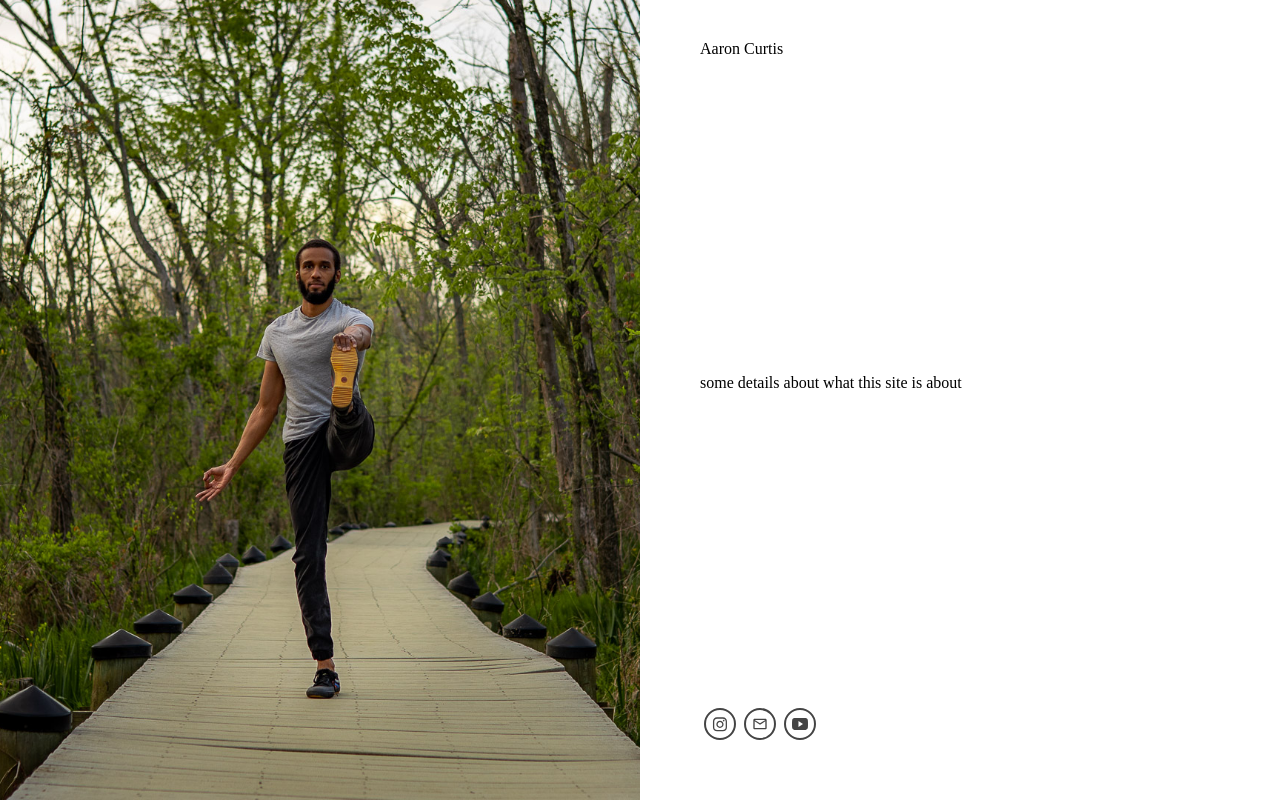
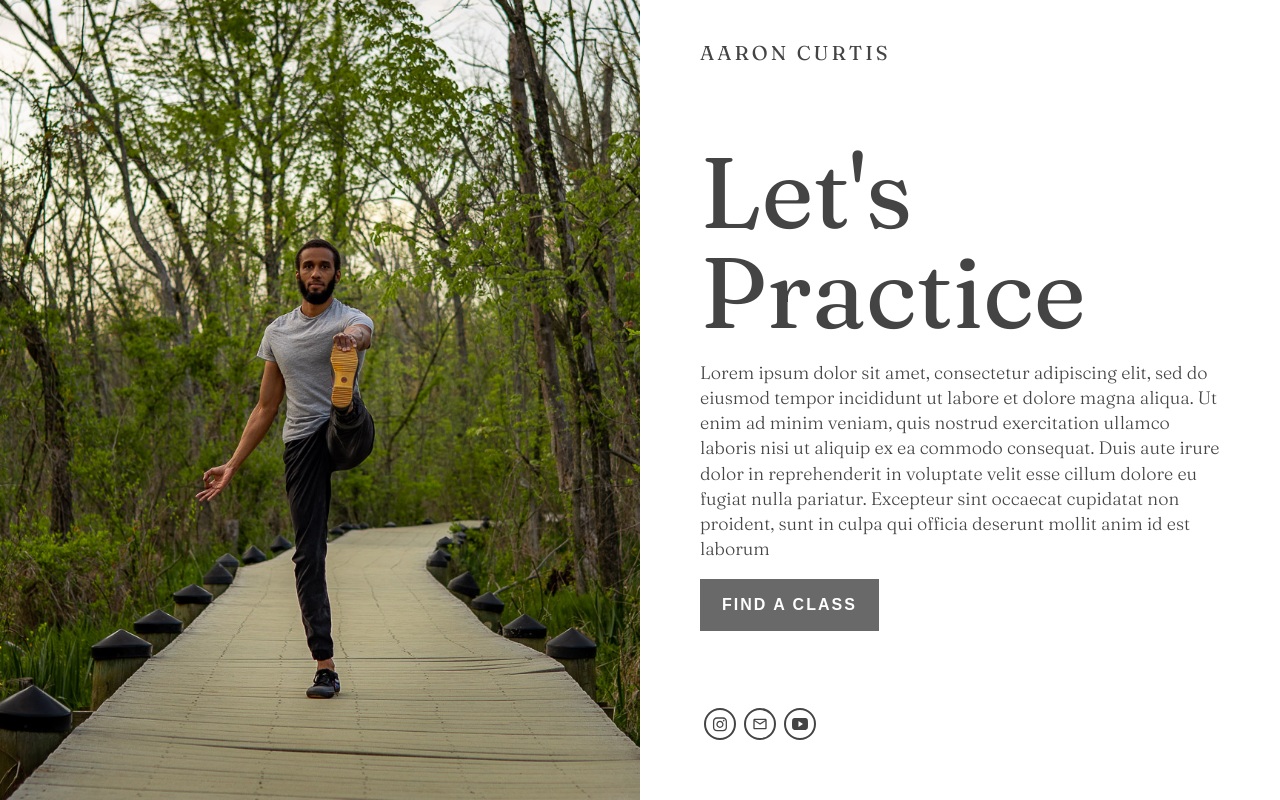
Before and after one commit to aaroncurtisyoga/aaroncurtisayoga, a React (Create React App) app in the folder client/: page / in a window 1280 px wide. Built offline with nearby package versions, Linux system fonts and the light colour scheme.

Commit message:
Styles, favicon, and typography for Landing Page

```diff
--- a/client/public/index.html
+++ b/client/public/index.html
@@ -2,41 +2,19 @@
 <html lang="en">
   <head>
     <meta charset="utf-8" />
-<!--    <link rel="icon" href="%PUBLIC_URL%/favicon.ico" />-->
+    <link rel="icon" href="%PUBLIC_URL%/lotus.ico" />
     <meta name="viewport" content="width=device-width, initial-scale=1" />
-    <meta name="theme-color" content="#000000" />
     <meta
       name="Aaron Curtis Yoga"
-      content="Personal website of Aaron Curtis. Exploring Dev, Yoga, and Life."
+      content="Personal website of Aaron Curtis Yoga"
     />
-    <!--
-      manifest.json provides metadata used when your web server is installed on aw
-      user's mobile device or desktop. See https://developers.google.com/web/fundamentals/web-server-manifest/
-    -->
     <link rel="manifest" href="%PUBLIC_URL%/manifest.json" />
-    <!--
-      Notice the use of %PUBLIC_URL% in the tags above.
-      It will be replaced with the URL of the `public` folder during the build.
-      Only files inside the `public` folder can be referenced from the HTML.
-
-      Unlike "/favicon.ico" or "favicon.ico", "%PUBLIC_URL%/favicon.ico" will
-      work correctly both with client-side routing and a non-root public URL.
-      Learn how to configure a non-root public URL by running `npm run build`.
-    -->
+    <link rel="preconnect" href="https://fonts.gstatic.com">
+    <link href="https://fonts.googleapis.com/css2?family=Fraunces:wght@300;400;600&display=swap" rel="stylesheet">
     <title>Aaron Curtis Yoga</title>
   </head>
   <body>
     <noscript>You need to enable JavaScript to run this server.</noscript>
     <div id="root"></div>
-    <!--
-      This HTML file is a template.
-      If you open it directly in the browser, you will see an empty page.
-
-      You can add webfonts, meta tags, or analytics to this file.
-      The build step will place the bundled scripts into the <body> tag.
-
-      To begin the development, run `npm start` or `yarn start`.
-      To create a production bundle, use `npm run build` or `yarn build`.
-    -->
   </body>
 </html>
--- a/client/src/App.scss
+++ b/client/src/App.scss
@@ -2,11 +2,14 @@ html {
   box-sizing: border-box;
 }
 
-*, *:before, *:after {
+*,
+*:before,
+*:after {
   box-sizing: inherit;
 }
 
 body {
+  font-family: "Fraunces", serif;
   margin: 0;
 }
 
@@ -17,13 +20,13 @@ body {
   width: 100%;
   height: 100%;
   overflow: hidden;
-  .content-image, .content-copy {
+  .content-image,
+  .content-copy {
     position: relative;
     min-height: 50vh;
     width: 100%;
     height: auto;
     float: left;
-
   }
   .content-image {
     .content-image-wrapper {
@@ -51,6 +54,57 @@ body {
     flex-direction: column;
     align-content: center;
     justify-content: space-between;
+    color: #444444;
+    .name {
+      font-size: 20px;
+      font-weight: 400;
+      text-transform: uppercase;
+      letter-spacing: 3px;
+    }
+    .headline {
+      font-weight: 400;
+      line-height: 1em;
+      font-size: 85px;
+      margin: 30px 0 20px;
+      @media screen and (min-width: 768px) {
+        font-size: 100px;
+        margin: 0;
+      }
+    }
+    .sub-headline-copy {
+      font-weight: 300;
+      font-size: 16px;
+      line-height: 1.4em;
+      @media screen and (min-width: 768px) {
+        font-size: 18px;
+      }
+    }
+    .cta-link {
+      background-color: #444;
+      color: #ffffff;
+      border: 2px solid #444;
+      max-width: 280px;
+      text-decoration: none;
+      text-transform: uppercase;
+      padding: 15px 20px;
+      letter-spacing: 2px;
+      font-weight: 600;
+      font-size: 16px;
+      margin: 25px 0 40px;
+
+      &:hover:not(.disabled) {
+        background-color: #fff;
+        color: #444444;
+      }
+      &[disabled] {
+        opacity: 0.8;
+        cursor: not-allowed;
+      }
+      @media screen and (min-width: 768px) {
+        max-width: none;
+        margin: 0;
+      }
+    }
   }
   .links {
     display: flex;
@@ -85,13 +139,12 @@ body {
   }
   @media screen and (min-width: 768px) {
     position: absolute;
-    .content-image, .content-copy {
+    .content-image,
+    .content-copy {
       width: 50%;
       height: 100%;
     }
-    .content-image {
-    }
-    .content-copy{
+    .content-copy {
       padding: 40px 60px 60px 60px;
     }
   }
--- a/client/src/components/LandingPage.tsx
+++ b/client/src/components/LandingPage.tsx
@@ -1,40 +1,106 @@
 import React from "react";
-import yogaPhoto from '../images/042321_050521_HandToBigToe.jpg'
+import yogaPhoto from "../images/042321_050521_HandToBigToe.jpg";
 
 const LandingPage: React.FC = () => {
+  const handleLinkClick = (e: any) => {
+    console.log(e.target.name);
+    const linkName = e.target.name;
+    switch (linkName) {
+      case "findAClass":
+        console.log(e.target);
+        break;
+      default:
+        console.log("handleLinkClick() default case triggered");
+    }
+  };
+
   return (
     <div className="landing-page">
       <div className="content-image">
         <div className="content-image-wrapper">
-                    <img src={yogaPhoto} alt="Aaron Curtis Yoga Pose"/>
+          <img src={yogaPhoto} alt="Aaron Curtis Yoga Pose" />
         </div>
       </div>
       <div className="content-copy">
         <div className={`name`}>Aaron Curtis</div>
-                <div className={`info`}>some details about what this site is about</div>
+        <div className={`info`}>
+          <h1 className="headline">Let's Practice</h1>
+          <p className="sub-headline-copy">
+            Lorem ipsum dolor sit amet, consectetur adipiscing elit, sed do
+            eiusmod tempor incididunt ut labore et dolore magna aliqua. Ut enim
+            ad minim veniam, quis nostrud exercitation ullamco laboris nisi ut
+            aliquip ex ea commodo consequat. Duis aute irure dolor in
+            reprehenderit in voluptate velit esse cillum dolore eu fugiat nulla
+            pariatur. Excepteur sint occaecat cupidatat non proident, sunt in
+            culpa qui officia deserunt mollit anim id est laborum
+          </p>
+          <div>
+            {/*
+            Todo: On Click: 1) Display popup saying "No classes at this
+             time, please check back soon"
+             */}
+            <button
+              className={`cta-link disabled`}
+              name={`findAClass`}
+              disabled={true}
+              onClick={(e) => handleLinkClick(e)}
+            >
+              Find A Class
+            </button>
+          </div>
+        </div>
         <div className={`links`}>
-                    <a href="" className="link-for-svg">
-                        <svg version="1.1" id="Layer_1" xmlns="http://www.w3.org/2000/svg" xmlnsXlink="http://www.w3.org/1999/xlink" x="0px" y="0px" viewBox="0 0 56.7 56.7" enableBackground="new 0 0 56.7 56.7" xmlSpace="preserve">
+          <a
+            href="https://www.instagram.com/aaroncurtisyoga"
+            className="link-for-svg"
+            target={`_blank`}
+          >
+            <svg
+              version="1.1"
+              id="Layer_1"
+              xmlns="http://www.w3.org/2000/svg"
+              xmlnsXlink="http://www.w3.org/1999/xlink"
+              x="0px"
+              y="0px"
+              viewBox="0 0 56.7 56.7"
+              enableBackground="new 0 0 56.7 56.7"
+              xmlSpace="preserve"
+            >
               <g>
-                                <path d="M28.2,16.7c-7,0-12.8,5.7-12.8,12.8s5.7,12.8,12.8,12.8S41,36.5,41,29.5S35.2,16.7,28.2,16.7z M28.2,37.7 c-4.5,0-8.2-3.7-8.2-8.2s3.7-8.2,8.2-8.2s8.2,3.7,8.2,8.2S32.7,37.7,28.2,37.7z"/>
-                                <circle cx="41.5" cy="16.4" r="2.9"/>
-                                <path d="M49,8.9c-2.6-2.7-6.3-4.1-10.5-4.1H17.9c-8.7,0-14.5,5.8-14.5,14.5v20.5c0,4.3,1.4,8,4.2,10.7c2.7,2.6,6.3,3.9,10.4,3.9
+                <path d="M28.2,16.7c-7,0-12.8,5.7-12.8,12.8s5.7,12.8,12.8,12.8S41,36.5,41,29.5S35.2,16.7,28.2,16.7z M28.2,37.7 c-4.5,0-8.2-3.7-8.2-8.2s3.7-8.2,8.2-8.2s8.2,3.7,8.2,8.2S32.7,37.7,28.2,37.7z" />
+                <circle cx="41.5" cy="16.4" r="2.9" />
+                <path
+                  d="M49,8.9c-2.6-2.7-6.3-4.1-10.5-4.1H17.9c-8.7,0-14.5,5.8-14.5,14.5v20.5c0,4.3,1.4,8,4.2,10.7c2.7,2.6,6.3,3.9,10.4,3.9
                                 h20.4c4.3,0,7.9-1.4,10.5-3.9c2.7-2.6,4.1-6.3,4.1-10.6V19.3C53,15.1,51.6,11.5,49,8.9z M48.6,39.9c0,3.1-1.1,5.6-2.9,7.3
                                 s-4.3,2.6-7.3,2.6H18c-3,0-5.5-0.9-7.3-2.6C8.9,45.4,8,42.9,8,39.8V19.3c0-3,0.9-5.5,2.7-7.3c1.7-1.7,4.3-2.6,7.3-2.6h20.6
-                                c3,0,5.5,0.9,7.3,2.7c1.7,1.8,2.7,4.3,2.7,7.2V39.9L48.6,39.9z"/>
+                                c3,0,5.5,0.9,7.3,2.7c1.7,1.8,2.7,4.3,2.7,7.2V39.9L48.6,39.9z"
+                />
               </g>
             </svg>
           </a>
-                    <a href="" className="link-for-svg">
+          <a href="mailto: aaroncurtisyoga@gmail.com" className="link-for-svg">
             <svg xmlns="http://www.w3.org/2000/svg" viewBox="0 0 24 24">
-                            <path d="M0 0h24v24H0V0z" fill="none"/>
-                            <path d="M22 6c0-1.1-.9-2-2-2H4c-1.1 0-2 .9-2 2v12c0 1.1.9 2 2 2h16c1.1 0 2-.9 2-2V6zm-2 0l-8 5-8-5h16zm0 12H4V8l8 5 8-5v10z"/>
+              <path d="M0 0h24v24H0V0z" fill="none" />
+              <path d="M22 6c0-1.1-.9-2-2-2H4c-1.1 0-2 .9-2 2v12c0 1.1.9 2 2 2h16c1.1 0 2-.9 2-2V6zm-2 0l-8 5-8-5h16zm0 12H4V8l8 5 8-5v10z" />
             </svg>
           </a>
-                    <a href="" className="link-for-svg">
-                        <svg height="512px" id="Layer_1" version="1.1" viewBox="0 0 512 512" width="512px" xmlSpace="preserve" xmlns="http://www.w3.org/2000/svg" xmlnsXlink="http://www.w3.org/1999/xlink">
+          <a
+            href="https://www.youtube.com/channel/UCfkt1zEmSxiJ0viNQ7YfNig"
+            className="link-for-svg"
+            target={`_blank`}
+          >
+            <svg
+              height="512px"
+              id="Layer_1"
+              version="1.1"
+              viewBox="0 0 512 512"
+              width="512px"
+              xmlSpace="preserve"
+              xmlns="http://www.w3.org/2000/svg"
+              xmlnsXlink="http://www.w3.org/1999/xlink"
+            >
               <g>
-                                <path d="M508.6,148.8c0-45-33.1-81.2-74-81.2C379.2,65,322.7,64,265,64c-3,0-6,0-9,0s-6,0-9,0c-57.6,0-114.2,1-169.6,3.6   c-40.8,0-73.9,36.4-73.9,81.4C1,184.6-0.1,220.2,0,255.8C-0.1,291.4,1,327,3.4,362.7c0,45,33.1,81.5,73.9,81.5   c58.2,2.7,117.9,3.9,178.6,3.8c60.8,0.2,120.3-1,178.6-3.8c40.9,0,74-36.5,74-81.5c2.4-35.7,3.5-71.3,3.4-107   C512.1,220.1,511,184.5,508.6,148.8z M207,353.9V157.4l145,98.2L207,353.9z"/>
+                <path d="M508.6,148.8c0-45-33.1-81.2-74-81.2C379.2,65,322.7,64,265,64c-3,0-6,0-9,0s-6,0-9,0c-57.6,0-114.2,1-169.6,3.6   c-40.8,0-73.9,36.4-73.9,81.4C1,184.6-0.1,220.2,0,255.8C-0.1,291.4,1,327,3.4,362.7c0,45,33.1,81.5,73.9,81.5   c58.2,2.7,117.9,3.9,178.6,3.8c60.8,0.2,120.3-1,178.6-3.8c40.9,0,74-36.5,74-81.5c2.4-35.7,3.5-71.3,3.4-107   C512.1,220.1,511,184.5,508.6,148.8z M207,353.9V157.4l145,98.2L207,353.9z" />
               </g>
             </svg>
           </a>
```
Also changed, not shown: 2 other files (tests, documents, lock files or other folders). Lines whose indentation alone changed are shown as unchanged.
